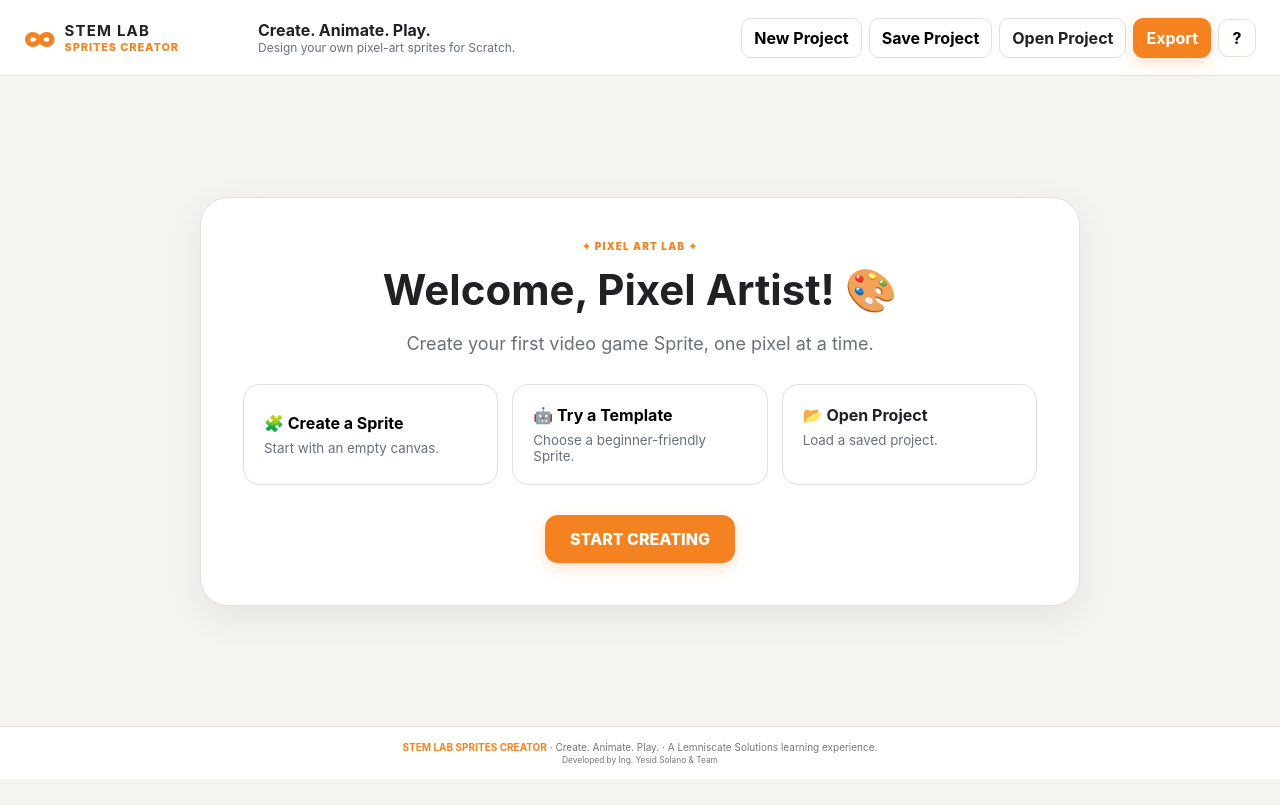
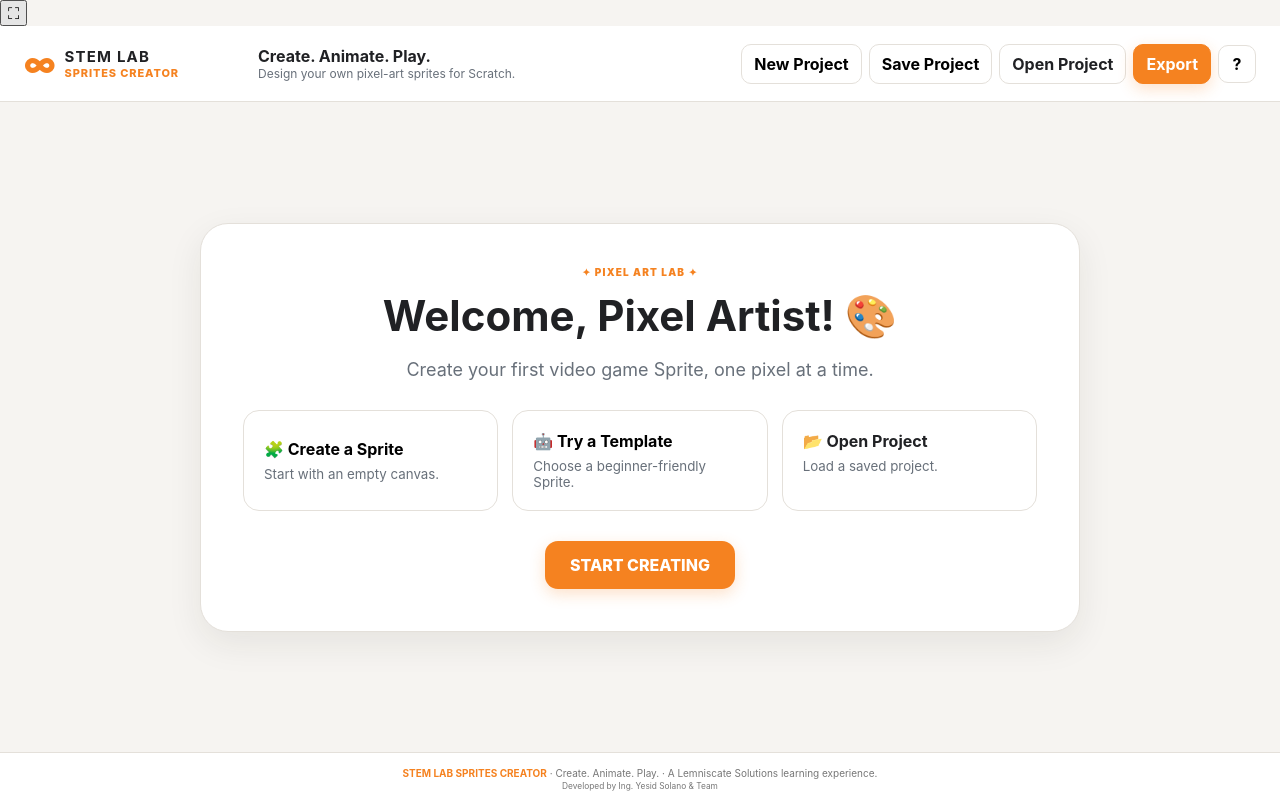
Before and after one commit to yesidsolano/LemniscateSpritesCreator, a plain HTML site: page index.html in a window 1280 px wide. Drawn offline with Linux system fonts and the light colour scheme.

Commit message:
Update index.html

```diff
--- a/index.html
+++ b/index.html
@@ -6,6 +6,18 @@
 <link rel="stylesheet" href="css/styles.css">
 </head>
 <body>
+<!-- Botón flotante de pantalla completa -->
+<button
+    id="fullscreenBtn"
+    class="fullscreen-btn"
+    type="button"
+    title="Pantalla completa"
+    aria-label="Activar pantalla completa"
+>
+    ⛶
+</button>
+
+
 <header class="topbar">
   <div class="brand"><div class="mark">∞</div><div><b>STEM LAB</b><span>SPRITES CREATOR</span></div></div>
   <div class="tagline"><b>Create. Animate. Play.</b><small>Design your own pixel-art sprites for Scratch.</small></div>
```
